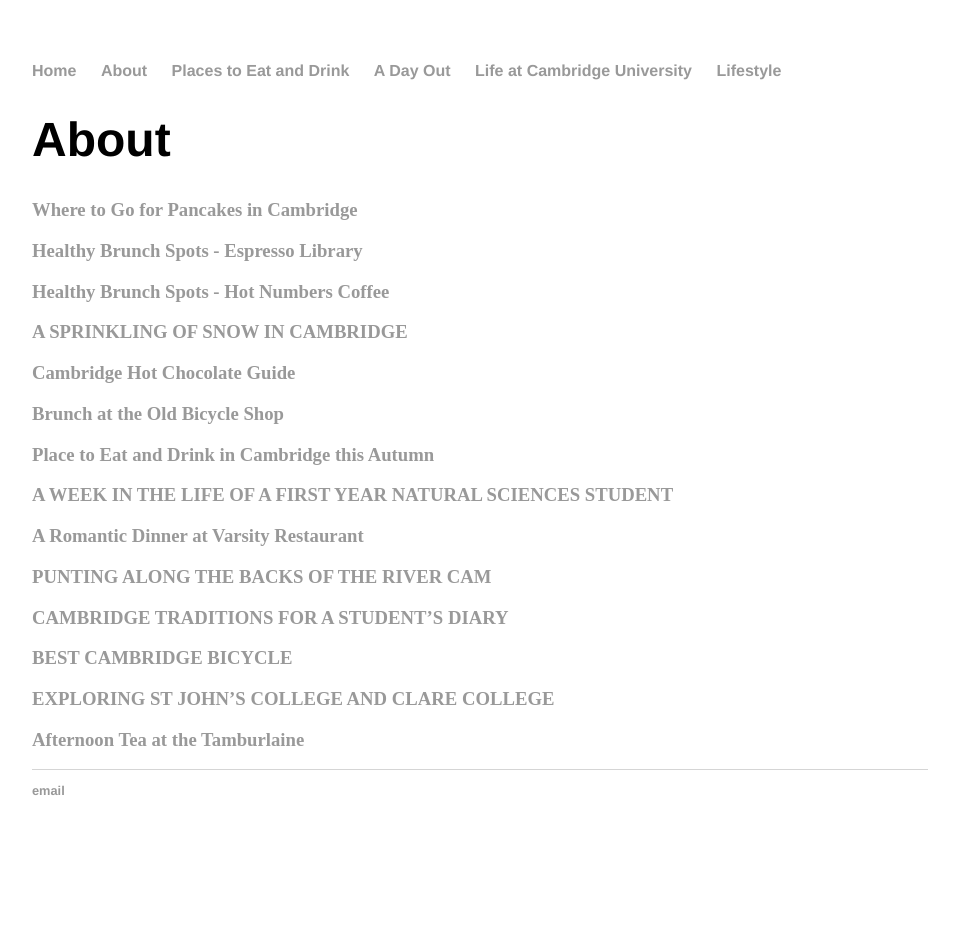
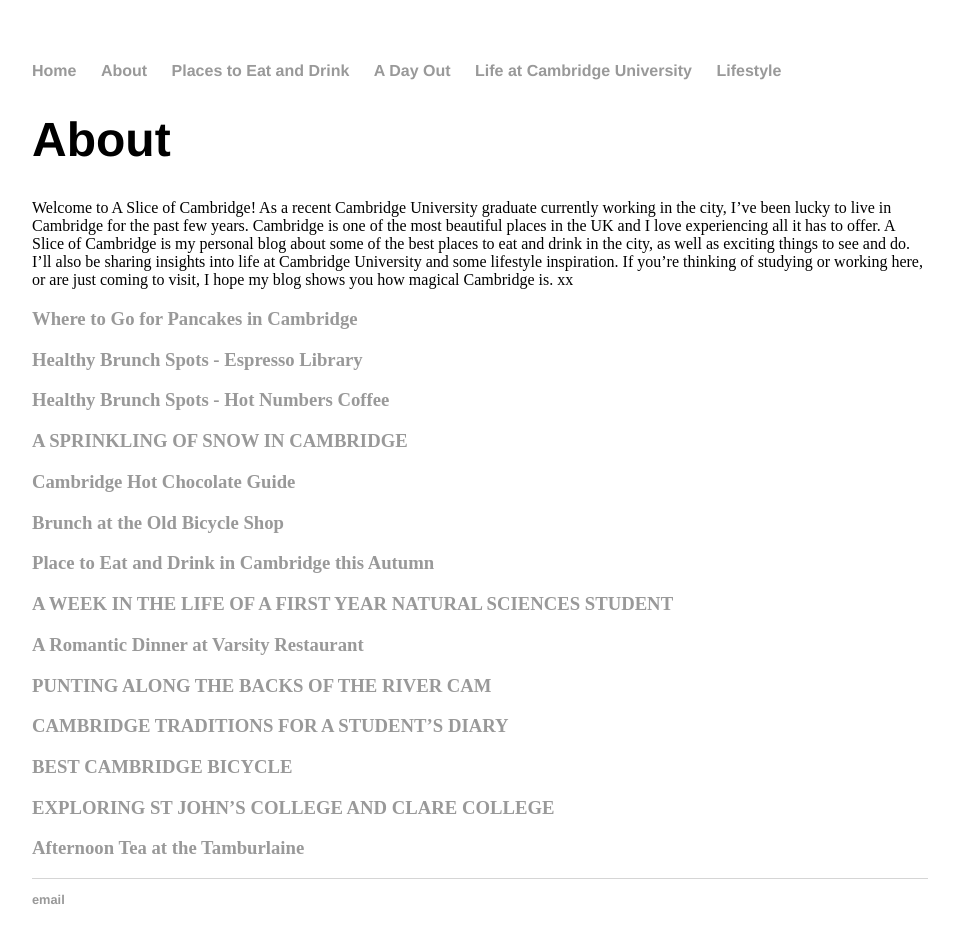
Before and after one commit to dwj26/dwj26.github.io, a Jekyll site: the page built from about/index.html, in a window 1280 px wide, cut to the strip 149-1116 px from the top of the page. Shown: the top 943 px of the strip, without its empty margins (160-1113 px from the left). Built offline with Jekyll 4.4.1, drawn with Linux system fonts in a browser that asks for light colours; before the commit the page ends 1007 px from its top, so only the background shows below that.

Commit message:
Update index.html

```diff
--- a/about/index.html
+++ b/about/index.html
@@ -3,6 +3,16 @@
 title: About
 ---
 	<h1>{{ page.title }}</h1>
+
+Welcome to A Slice of Cambridge!
+
+As a recent Cambridge University graduate currently working in the city, I’ve been lucky to live in Cambridge for the past few years. Cambridge is one of the most beautiful places in the UK and I love experiencing all it has to offer.
+
+A Slice of Cambridge is my personal blog about some of the best places to eat and drink in the city, as well as exciting things to see and do. I’ll also be sharing insights into life at Cambridge University and some lifestyle inspiration.
+
+If you’re thinking of studying or working here, or are just coming to visit, I hope my blog shows you how magical Cambridge is.
+
+xx
 
 <div class="container">
 
```
